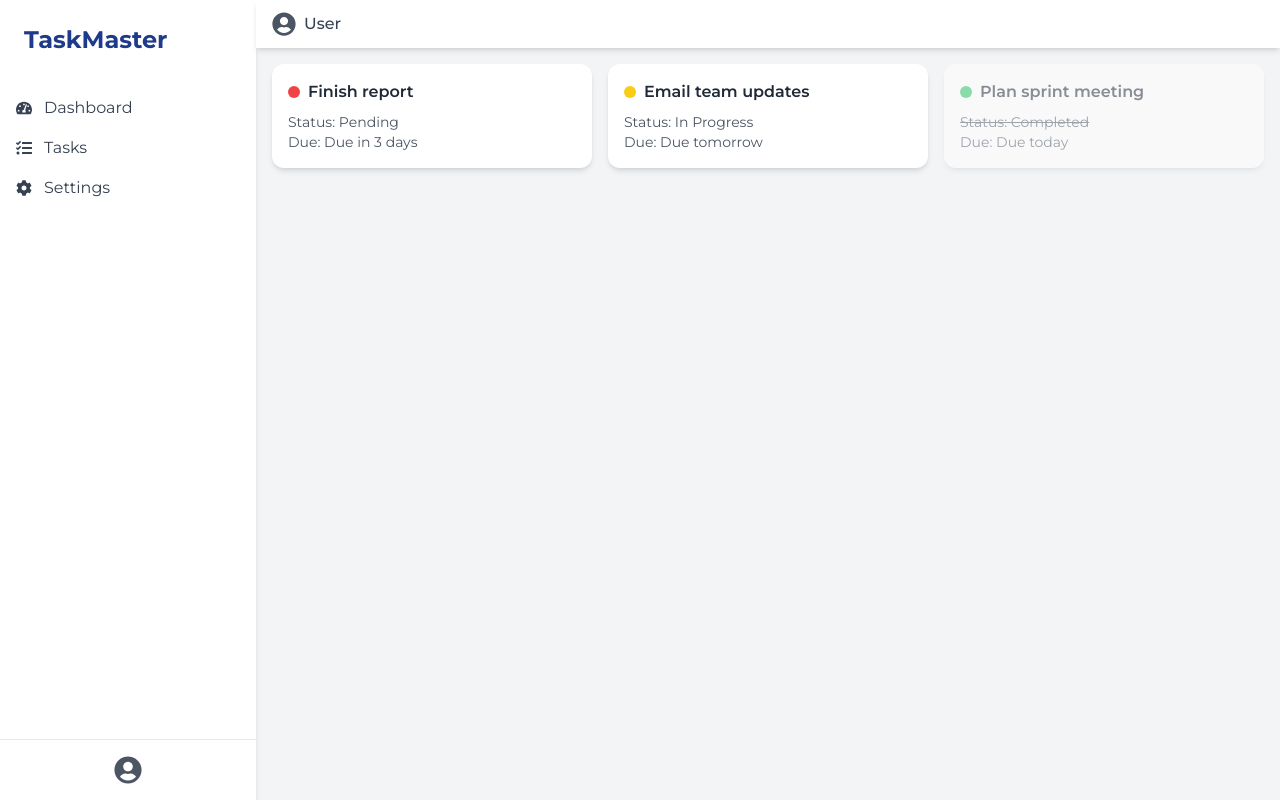
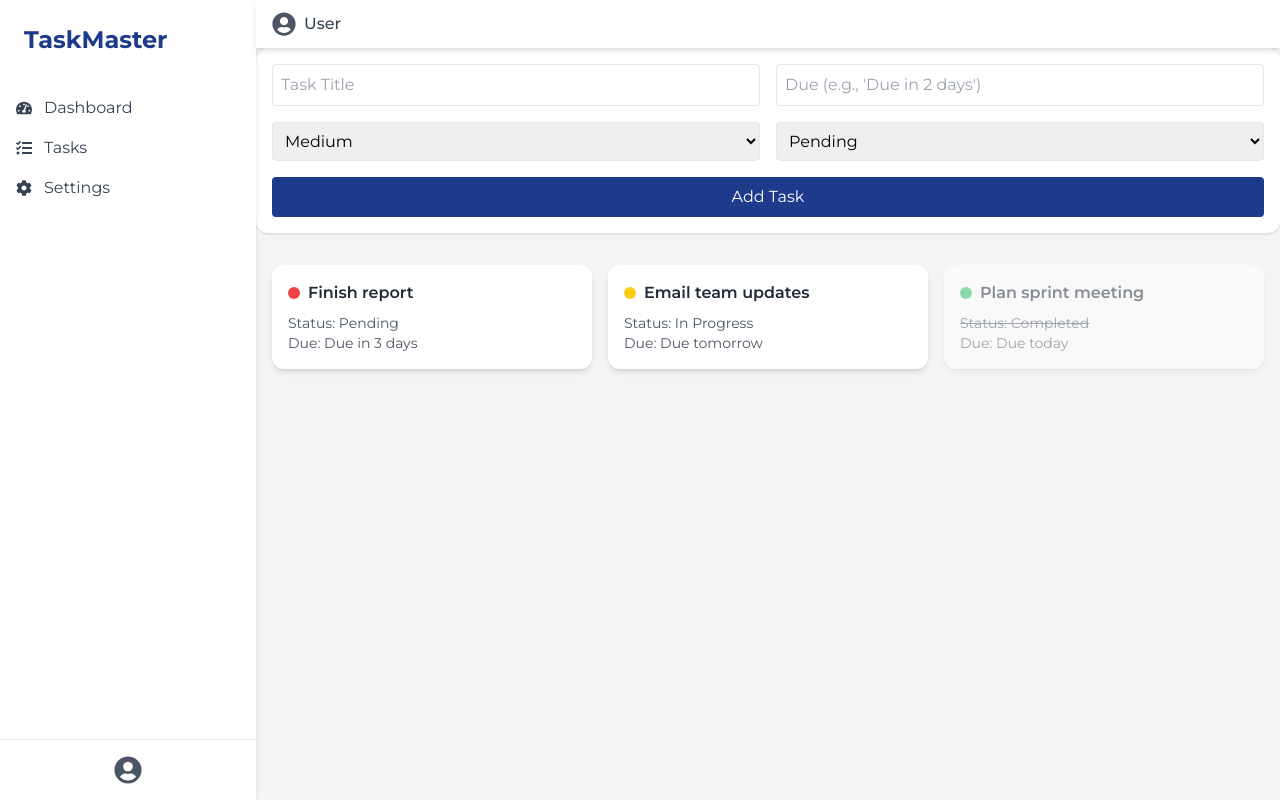
Before and after one commit to alhad-tm/Taskmaster, a React (Create React App) app: page / in a window 1280 px wide. Built offline with nearby package versions, Linux system fonts and the light colour scheme.

Commit message:
added task input form

```diff
--- a/src/App.js
+++ b/src/App.js
@@ -2,6 +2,7 @@ import React, { useState } from "react";
 import Sidebar from "./components/Sidebar";
 import Header from "./components/Header";
 import TaskCard from "./components/TaskCard";
+import TaskForm from "./components/TaskForm";
 
 export default function App() {
   const [tasks, setTasks] = useState([
@@ -45,6 +46,7 @@ export default function App() {
       <Sidebar />
       <div className="flex flex-col flex-1">
         <Header />
+        <TaskForm/>
         <main className="p-4 grid grid-cols-1 sm:grid-cols-2 lg:grid-cols-3 gap-4">
           {tasks.map((task) => (
             <TaskCard
@@ -53,6 +55,7 @@ export default function App() {
               onComplete={handleComplete}
               onDelete={handleDelete}
             />
+
           ))}
         </main>
       </div>
--- /dev/null
+++ b/src/components/TaskForm.jsx
@@ -0,0 +1,68 @@
+import React, { useState } from "react";
+
+export default function TaskForm({ onAdd }) {
+  const [title, setTitle] = useState("");
+  const [priority, setPriority] = useState("Medium");
+  const [status, setStatus] = useState("Pending");
+  const [due, setDue] = useState("");
+
+  const handleSubmit = (e) => {
+    e.preventDefault();
+
+    if (!title.trim() || !due.trim()) return;
+
+    const newTask = {
+      id: Date.now(),
+      title,
+      priority,
+      status,
+      due,
+    };
+
+    onAdd(newTask);
+    setTitle("");
+    setPriority("Medium");
+    setStatus("Pending");
+    setDue("");
+  };
+
+  return (
+    <form onSubmit={handleSubmit} className="bg-white rounded-xl shadow p-4 mb-4 grid grid-cols-1 md:grid-cols-2 gap-4">
+      <input
+        type="text"
+        placeholder="Task Title"
+        className="border p-2 rounded"
+        value={title}
+        onChange={(e) => setTitle(e.target.value)}
+        required
+      />
+      <input
+        type="text"
+        placeholder="Due (e.g., 'Due in 2 days')"
+        className="border p-2 rounded"
+        value={due}
+        onChange={(e) => setDue(e.target.value)}
+        required
+      />
+
+      <select className="border p-2 rounded" value={priority} onChange={(e) => setPriority(e.target.value)}>
+        <option>High</option>
+        <option>Medium</option>
+        <option>Low</option>
+      </select>
+
+      <select className="border p-2 rounded" value={status} onChange={(e) => setStatus(e.target.value)}>
+        <option>Pending</option>
+        <option>In Progress</option>
+        <option>Completed</option>
+      </select>
+
+      <button
+        type="submit"
+        className="bg-blue-900 text-white px-4 py-2 rounded md:col-span-2 hover:bg-sky-950 transition  "
+      >
+        Add Task
+      </button>
+    </form>
+  );
+}
```
